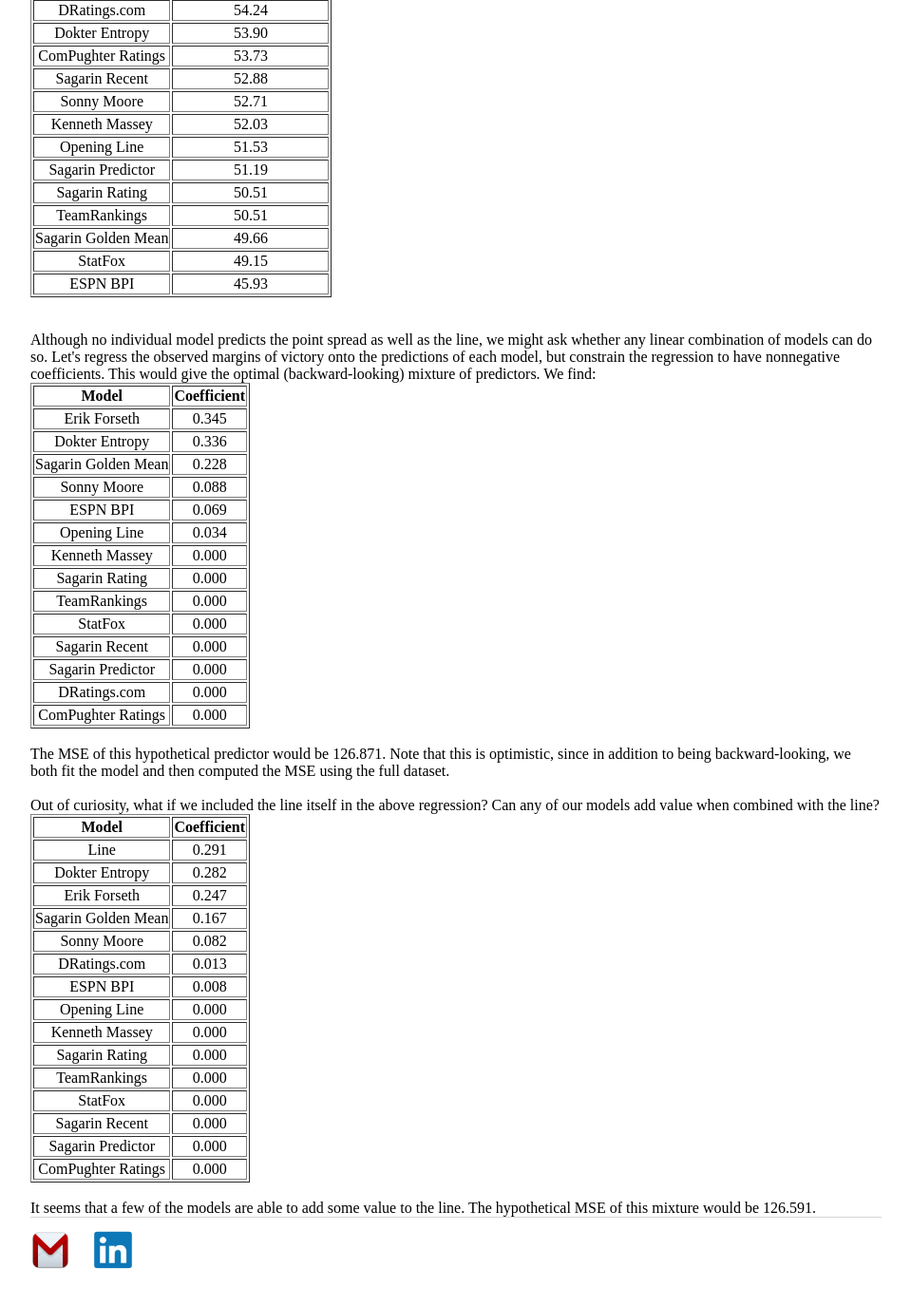
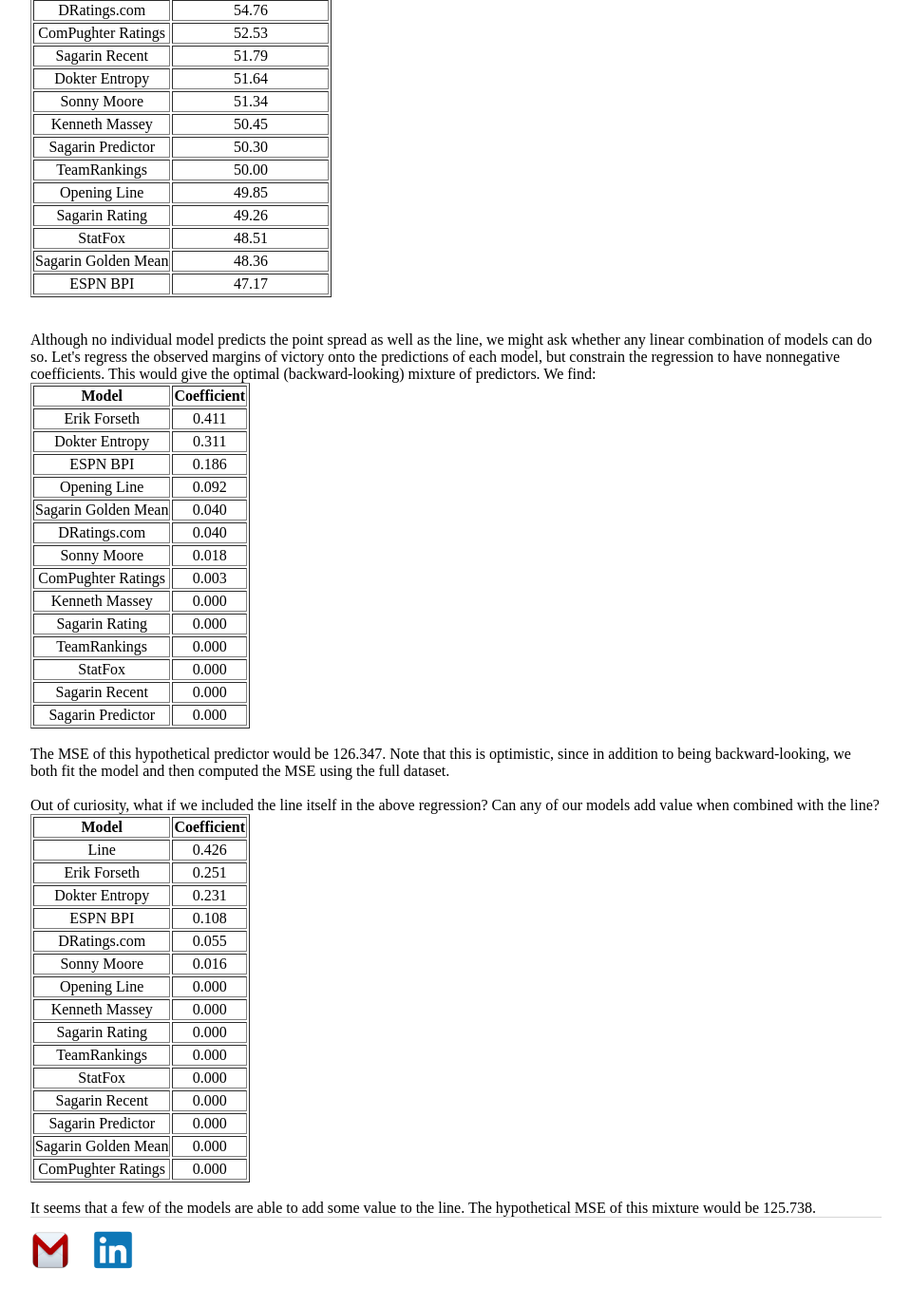
Before and after one commit to erikrforseth/erikrforseth.github.io, a Jekyll site: the page built from about.html, in a window 1280 px wide and 1400 px high, scrolled down 1175 px. Shown: the top 1375 px of the window at 95% size, without its empty margins (160-1119 px from the left). Built offline with Jekyll 4.4.1, drawn with Linux system fonts in a browser that asks for light colours; some of the changed text lies outside the part shown.

Commit message:
about page

```diff
--- a/about.html
+++ b/about.html
@@ -4,7 +4,7 @@
 ---
 A large number of people have developed models for predicting the outcomes of college basketball games. For those that have made their picks publicly available, <a href="http://www.thepredictiontracker.com/basketball.php">ThePredictionTracker</a> does a great service by tracking the live performance of each model over the course of the season. Unfortunately, it's difficult to do a direct comparison of models using the summary page on the Tracker, in part because each model has predicted a different subset of games (in many cases this is accidental -- schedules get modified and web scrapers don't pick up the changes -- but some models don't start making picks altogether until weeks or months into the season). Throughout the season, I'll try to update this page with some further analysis of the Tracker data. For what follows, I chose a subset of models which have made picks since the very beginning of the season, and I threw out games for which any of those models did not make a pick. In a (somewhat lazy) attempt to address misprinted lines, I filtered out any games for which the opening and closing lines differed by more than 5 points (it's very rare that this really happens).
 <br><br>
-Results are shown as of 2019-11-24 for a set of 295 games:
+Results are shown as of 2019-11-25 for a set of 336 games:
 <br>
 <table border="1" class="dataframe">
   <thead>
@@ -16,63 +16,63 @@
   <tbody>
     <tr align="center">
       <td>Line</td>
-      <td>129.663</td>
+      <td>127.618</td>
     </tr>
     <tr align="center">
       <td>Erik Forseth</td>
-      <td>130.051</td>
+      <td>128.522</td>
     </tr>
     <tr align="center">
       <td>Opening Line</td>
-      <td>131.389</td>
+      <td>129.903</td>
+    </tr>
+    <tr align="center">
+      <td>TeamRankings</td>
+      <td>132.311</td>
+    </tr>
+    <tr align="center">
+      <td>Sagarin Rating</td>
+      <td>134.019</td>
     </tr>
     <tr align="center">
       <td>Sagarin Golden Mean</td>
-      <td>133.248</td>
-    </tr>
-    <tr align="center">
-      <td>Sagarin Rating</td>
-      <td>133.815</td>
-    </tr>
-    <tr align="center">
-      <td>TeamRankings</td>
-      <td>134.069</td>
+      <td>134.046</td>
     </tr>
     <tr align="center">
       <td>Sagarin Predictor</td>
-      <td>134.705</td>
+      <td>134.306</td>
     </tr>
     <tr align="center">
       <td>Dokter Entropy</td>
-      <td>136.122</td>
+      <td>135.152</td>
+    </tr>
+    <tr align="center">
+      <td>ESPN BPI</td>
+      <td>142.560</td>
     </tr>
     <tr align="center">
       <td>Sonny Moore</td>
-      <td>144.784</td>
+      <td>145.190</td>
     </tr>
     <tr align="center">
       <td>Sagarin Recent</td>
-      <td>145.427</td>
-    </tr>
-    <tr align="center">
-      <td>ESPN BPI</td>
-      <td>146.457</td>
+      <td>145.391</td>
     </tr>
     <tr align="center">
       <td>Kenneth Massey</td>
-      <td>148.474</td>
+      <td>147.185</td>
     </tr>
     <tr align="center">
       <td>DRatings.com</td>
-      <td>149.640</td>
+      <td>149.074</td>
     </tr>
     <tr align="center">
       <td>StatFox</td>
-      <td>150.218</td>
+      <td>149.745</td>
     </tr>
     <tr align="center">
       <td>ComPughter Ratings</td>
-      <td>162.201</td>
+      <td>162.541</td>
     </tr>
   </tbody>
 </table>
@@ -87,63 +87,63 @@
   <tbody>
     <tr align="center">
       <td>Dokter Entropy</td>
-      <td>83.05</td>
+      <td>83.04</td>
     </tr>
     <tr align="center">
       <td>Line</td>
-      <td>82.88</td>
+      <td>82.29</td>
     </tr>
     <tr align="center">
       <td>Erik Forseth</td>
-      <td>81.53</td>
+      <td>81.10</td>
     </tr>
     <tr align="center">
       <td>Opening Line</td>
-      <td>81.19</td>
+      <td>80.95</td>
+    </tr>
+    <tr align="center">
+      <td>ESPN BPI</td>
+      <td>80.06</td>
     </tr>
     <tr align="center">
       <td>Sagarin Rating</td>
-      <td>81.02</td>
+      <td>80.06</td>
+    </tr>
+    <tr align="center">
+      <td>TeamRankings</td>
+      <td>80.06</td>
     </tr>
     <tr align="center">
       <td>Sagarin Predictor</td>
-      <td>81.02</td>
+      <td>80.06</td>
     </tr>
     <tr align="center">
       <td>Sagarin Golden Mean</td>
-      <td>81.02</td>
+      <td>80.06</td>
+    </tr>
+    <tr align="center">
+      <td>Kenneth Massey</td>
+      <td>79.46</td>
     </tr>
     <tr align="center">
       <td>ComPughter Ratings</td>
-      <td>80.68</td>
+      <td>79.46</td>
     </tr>
     <tr align="center">
-      <td>ESPN BPI</td>
-      <td>80.34</td>
+      <td>StatFox</td>
+      <td>78.87</td>
     </tr>
     <tr align="center">
-      <td>TeamRankings</td>
-      <td>80.00</td>
+      <td>DRatings.com</td>
+      <td>78.57</td>
     </tr>
     <tr align="center">
       <td>Sagarin Recent</td>
-      <td>79.83</td>
-    </tr>
-    <tr align="center">
-      <td>Kenneth Massey</td>
-      <td>79.32</td>
-    </tr>
-    <tr align="center">
-      <td>StatFox</td>
-      <td>79.32</td>
-    </tr>
-    <tr align="center">
-      <td>DRatings.com</td>
-      <td>78.31</td>
+      <td>78.42</td>
     </tr>
     <tr align="center">
       <td>Sonny Moore</td>
-      <td>77.63</td>
+      <td>77.38</td>
     </tr>
   </tbody>
 </table>
@@ -160,59 +160,59 @@
   <tbody>
     <tr align="center">
       <td>Erik Forseth</td>
-      <td>54.58</td>
+      <td>54.76</td>
     </tr>
     <tr align="center">
       <td>DRatings.com</td>
-      <td>54.24</td>
+      <td>54.76</td>
+    </tr>
+    <tr align="center">
+      <td>ComPughter Ratings</td>
+      <td>52.53</td>
+    </tr>
+    <tr align="center">
+      <td>Sagarin Recent</td>
+      <td>51.79</td>
     </tr>
     <tr align="center">
       <td>Dokter Entropy</td>
-      <td>53.90</td>
-    </tr>
-    <tr align="center">
-      <td>ComPughter Ratings</td>
-      <td>53.73</td>
-    </tr>
-    <tr align="center">
-      <td>Sagarin Recent</td>
-      <td>52.88</td>
+      <td>51.64</td>
     </tr>
     <tr align="center">
       <td>Sonny Moore</td>
-      <td>52.71</td>
+      <td>51.34</td>
     </tr>
     <tr align="center">
       <td>Kenneth Massey</td>
-      <td>52.03</td>
+      <td>50.45</td>
+    </tr>
+    <tr align="center">
+      <td>Sagarin Predictor</td>
+      <td>50.30</td>
+    </tr>
+    <tr align="center">
+      <td>TeamRankings</td>
+      <td>50.00</td>
     </tr>
     <tr align="center">
       <td>Opening Line</td>
-      <td>51.53</td>
-    </tr>
-    <tr align="center">
-      <td>Sagarin Predictor</td>
-      <td>51.19</td>
+      <td>49.85</td>
     </tr>
     <tr align="center">
       <td>Sagarin Rating</td>
-      <td>50.51</td>
+      <td>49.26</td>
     </tr>
     <tr align="center">
-      <td>TeamRankings</td>
-      <td>50.51</td>
+      <td>StatFox</td>
+      <td>48.51</td>
     </tr>
     <tr align="center">
       <td>Sagarin Golden Mean</td>
-      <td>49.66</td>
-    </tr>
-    <tr align="center">
-      <td>StatFox</td>
-      <td>49.15</td>
+      <td>48.36</td>
     </tr>
     <tr align="center">
       <td>ESPN BPI</td>
-      <td>45.93</td>
+      <td>47.17</td>
     </tr>
   </tbody>
 </table>
@@ -229,27 +229,35 @@
   <tbody>
     <tr align="center">
       <td>Erik Forseth</td>
-      <td>0.345</td>
+      <td>0.411</td>
     </tr>
     <tr align="center">
       <td>Dokter Entropy</td>
-      <td>0.336</td>
+      <td>0.311</td>
+    </tr>
+    <tr align="center">
+      <td>ESPN BPI</td>
+      <td>0.186</td>
+    </tr>
+    <tr align="center">
+      <td>Opening Line</td>
+      <td>0.092</td>
     </tr>
     <tr align="center">
       <td>Sagarin Golden Mean</td>
-      <td>0.228</td>
+      <td>0.040</td>
+    </tr>
+    <tr align="center">
+      <td>DRatings.com</td>
+      <td>0.040</td>
     </tr>
     <tr align="center">
       <td>Sonny Moore</td>
-      <td>0.088</td>
+      <td>0.018</td>
     </tr>
     <tr align="center">
-      <td>ESPN BPI</td>
-      <td>0.069</td>
-    </tr>
-    <tr align="center">
-      <td>Opening Line</td>
-      <td>0.034</td>
+      <td>ComPughter Ratings</td>
+      <td>0.003</td>
     </tr>
     <tr align="center">
       <td>Kenneth Massey</td>
@@ -275,18 +283,10 @@
       <td>Sagarin Predictor</td>
       <td>0.000</td>
     </tr>
-    <tr align="center">
-      <td>DRatings.com</td>
-      <td>0.000</td>
-    </tr>
-    <tr align="center">
-      <td>ComPughter Ratings</td>
-      <td>0.000</td>
-    </tr>
   </tbody>
 </table>
 <br>
-The MSE of this hypothetical predictor would be 126.871. Note that this is optimistic, since in addition to being backward-looking, we both fit the model and then computed the MSE using the full dataset.
+The MSE of this hypothetical predictor would be 126.347. Note that this is optimistic, since in addition to being backward-looking, we both fit the model and then computed the MSE using the full dataset.
 <br><br>
 Out of curiosity, what if we included the line itself in the above regression? Can any of our models add value when combined with the line?<table border="1" class="dataframe">
   <thead>
@@ -298,31 +298,27 @@
   <tbody>
     <tr align="center">
       <td>Line</td>
-      <td>0.291</td>
+      <td>0.426</td>
+    </tr>
+    <tr align="center">
+      <td>Erik Forseth</td>
+      <td>0.251</td>
     </tr>
     <tr align="center">
       <td>Dokter Entropy</td>
-      <td>0.282</td>
+      <td>0.231</td>
     </tr>
     <tr align="center">
-      <td>Erik Forseth</td>
-      <td>0.247</td>
+      <td>ESPN BPI</td>
+      <td>0.108</td>
     </tr>
     <tr align="center">
-      <td>Sagarin Golden Mean</td>
-      <td>0.167</td>
+      <td>DRatings.com</td>
+      <td>0.055</td>
     </tr>
     <tr align="center">
       <td>Sonny Moore</td>
-      <td>0.082</td>
-    </tr>
-    <tr align="center">
-      <td>DRatings.com</td>
-      <td>0.013</td>
-    </tr>
-    <tr align="center">
-      <td>ESPN BPI</td>
-      <td>0.008</td>
+      <td>0.016</td>
     </tr>
     <tr align="center">
       <td>Opening Line</td>
@@ -353,10 +349,14 @@
       <td>0.000</td>
     </tr>
     <tr align="center">
+      <td>Sagarin Golden Mean</td>
+      <td>0.000</td>
+    </tr>
+    <tr align="center">
       <td>ComPughter Ratings</td>
       <td>0.000</td>
     </tr>
   </tbody>
 </table>
 <br>
-It seems that a few of the models are able to add some value to the line. The hypothetical MSE of this mixture would be 126.591.
+It seems that a few of the models are able to add some value to the line. The hypothetical MSE of this mixture would be 125.738.
```
